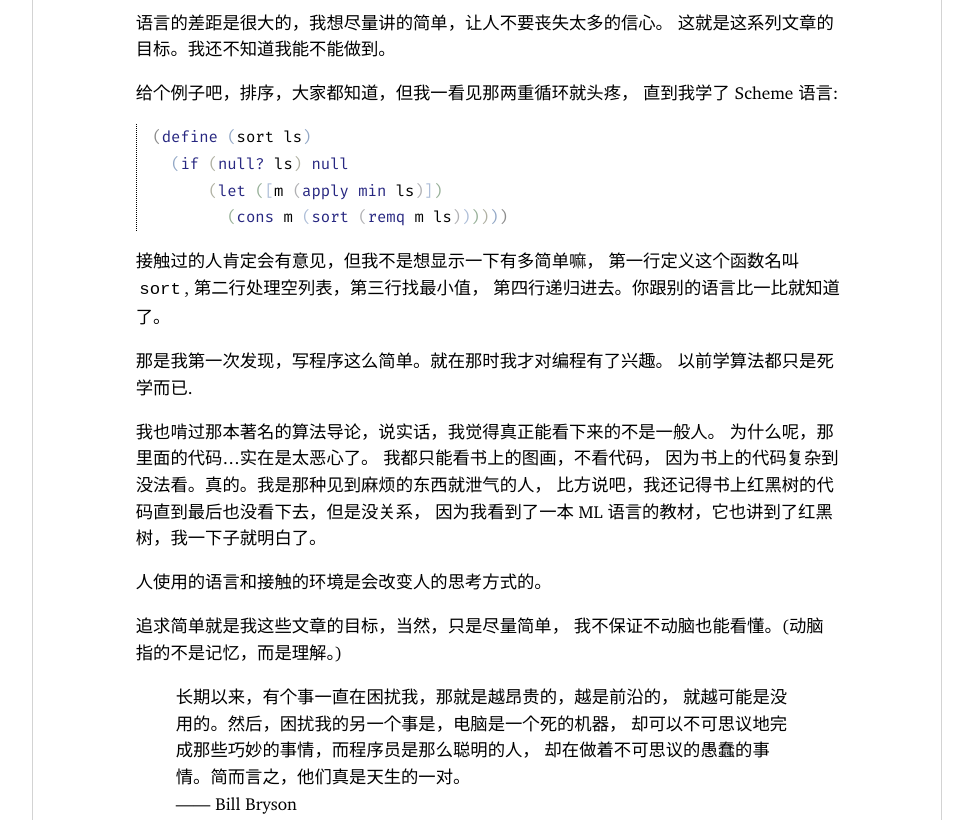
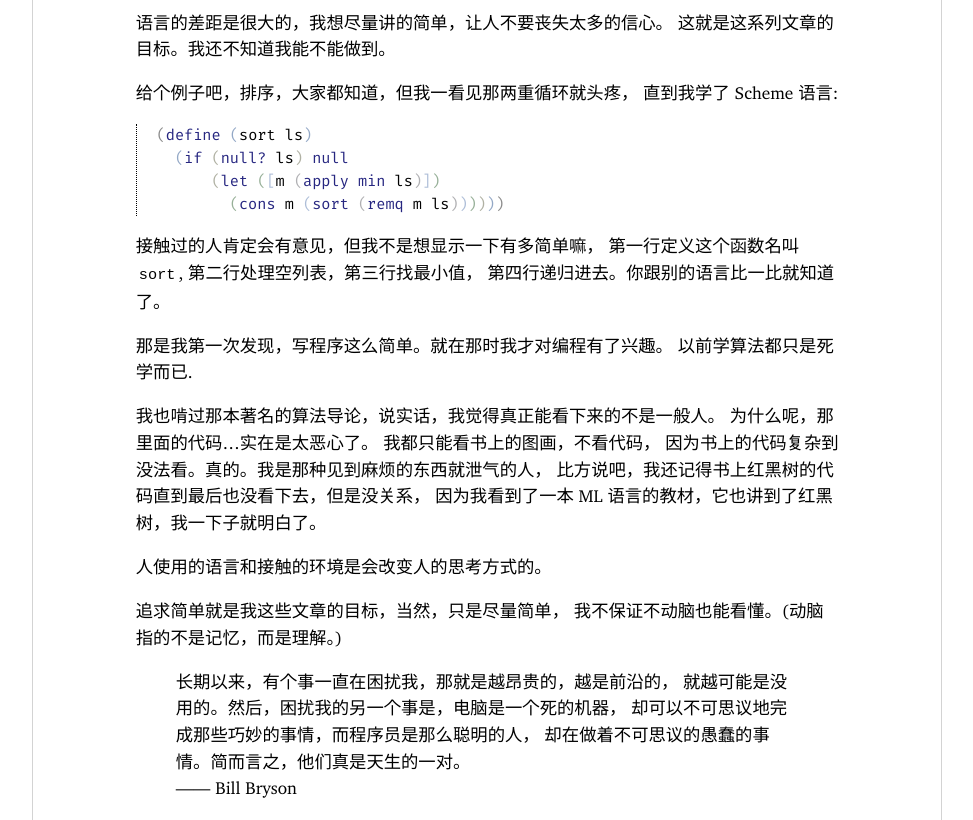
Before and after one commit to yuziwen/yuziwen.github.io, a plain HTML site: page pl-tutorial-1.html in a window 1280 px wide. Shown: the part 980-1800 px from the top of the page, without its empty margins (153-1126 px from the left). Drawn offline with nearby package versions, Linux system fonts and the light colour scheme; some packages are replaced by stand-ins of ours.

Commit message:
shrink src-block font size

```diff
--- a/css/worg.css
+++ b/css/worg.css
@@ -182,7 +182,7 @@ content: "*** "
     }
 
     code {
-	font-size: 100%;
+	font-size: 88%;
 	color: black;
 	/* border: 1px solid #DEDEDE; */
     border: none;
@@ -229,16 +229,17 @@ content: "*** "
     pre {
 	/* font-family: Droid Sans Mono, Monaco, Consolas, "Lucida Console", monospace; */
 	color: black;
-	font-size: 90%;
+	font-size: 88%;
 	background-color: #ffffff;
 	/* padding: 1.2em; */
 	/* border: 2px solid #dddddd; */
     border-left: 1px dotted black;
-    padding-left: 1em;
+    padding-left: 1.3em;
     padding-right: 0em;
     margin-left: 0em;
     margin-right: 0em;
     overflow: auto;
+    line-height: 1.5;
     }
 
     .org-info-box {
--- a/org/css/worg.css
+++ b/org/css/worg.css
@@ -182,7 +182,7 @@ content: "*** "
     }
 
     code {
-	font-size: 100%;
+	font-size: 88%;
 	color: black;
 	/* border: 1px solid #DEDEDE; */
     border: none;
@@ -229,16 +229,17 @@ content: "*** "
     pre {
 	/* font-family: Droid Sans Mono, Monaco, Consolas, "Lucida Console", monospace; */
 	color: black;
-	font-size: 90%;
+	font-size: 88%;
 	background-color: #ffffff;
 	/* padding: 1.2em; */
 	/* border: 2px solid #dddddd; */
     border-left: 1px dotted black;
-    padding-left: 1em;
+    padding-left: 1.3em;
     padding-right: 0em;
     margin-left: 0em;
     margin-right: 0em;
     overflow: auto;
+    line-height: 1.5;
     }
 
     .org-info-box {
--- a/pl-tutorial-1.html
+++ b/pl-tutorial-1.html
@@ -3,7 +3,7 @@
 "http://www.w3.org/TR/xhtml1/DTD/xhtml1-strict.dtd">
 <html xmlns="http://www.w3.org/1999/xhtml" lang="en" xml:lang="en">
 <head>
-<!-- 2019-08-05 Mon 10:47 -->
+<!-- 2019-08-05 Mon 11:30 -->
 <meta http-equiv="Content-Type" content="text/html;charset=utf-8" />
 <meta name="viewport" content="width=device-width, initial-scale=1" />
 <title>PL教程 第一章 人和机器</title>
@@ -48,7 +48,7 @@
 <li><a href="#orge2aa5a4">圈养</a></li>
 <li><a href="#org9a25a74">箱子</a></li>
 <li><a href="#org8401cc6">降维打击</a></li>
-<li><a href="#orgf7dd030">习题: 找规律</a></li>
+<li><a href="#intro-add-what">习题: 找规律</a></li>
 <li><a href="#org7296d1d">在 Racket 中玩耍</a></li>
 <li><a href="#org0a3c59f">习题</a></li>
 </ul>
@@ -851,8 +851,8 @@
 </div>
 
 <div id="outline-container-orgf7dd030" class="outline-2">
-<h2 id="orgf7dd030">习题: 找规律</h2>
-<div class="outline-text-2" id="text-orgf7dd030">
+<h2 id="intro-add-what"><a id="orgf7dd030"></a>习题: 找规律</h2>
+<div class="outline-text-2" id="text-intro-add-what">
 <p>
 这节是前面的一个复习。写几个简单的函数。
 </p>
```
Also changed, not shown: 1 other file.
